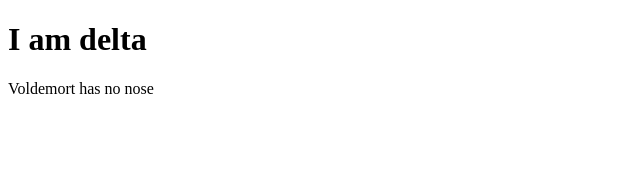
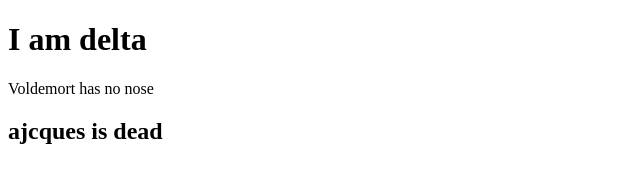
Before and after one commit to Salazar6899/delta1, a plain HTML site: page index.html in a window 1280 px wide. Shown: the whole page, without its empty margins (0-640 px from the left). Drawn offline with Linux system fonts and the light colour scheme.

Commit message:
added h2

```diff
--- a/index.html
+++ b/index.html
@@ -8,5 +8,6 @@
 <body>
     <h1 class="display-3"><strong>I am delta</strong></h1>
     <p>Voldemort has no nose</p>
+    <h2>ajcques is dead</h2>
 </body>
 </html>
```
